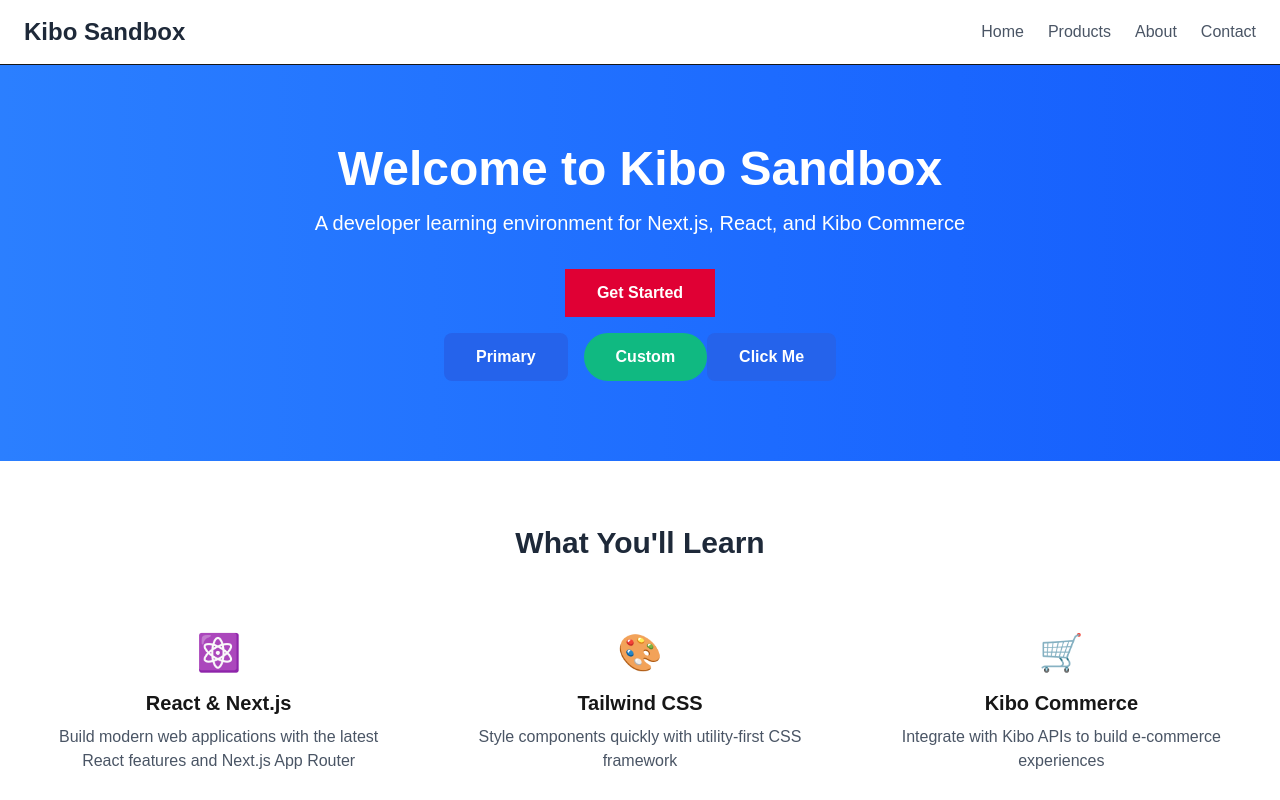
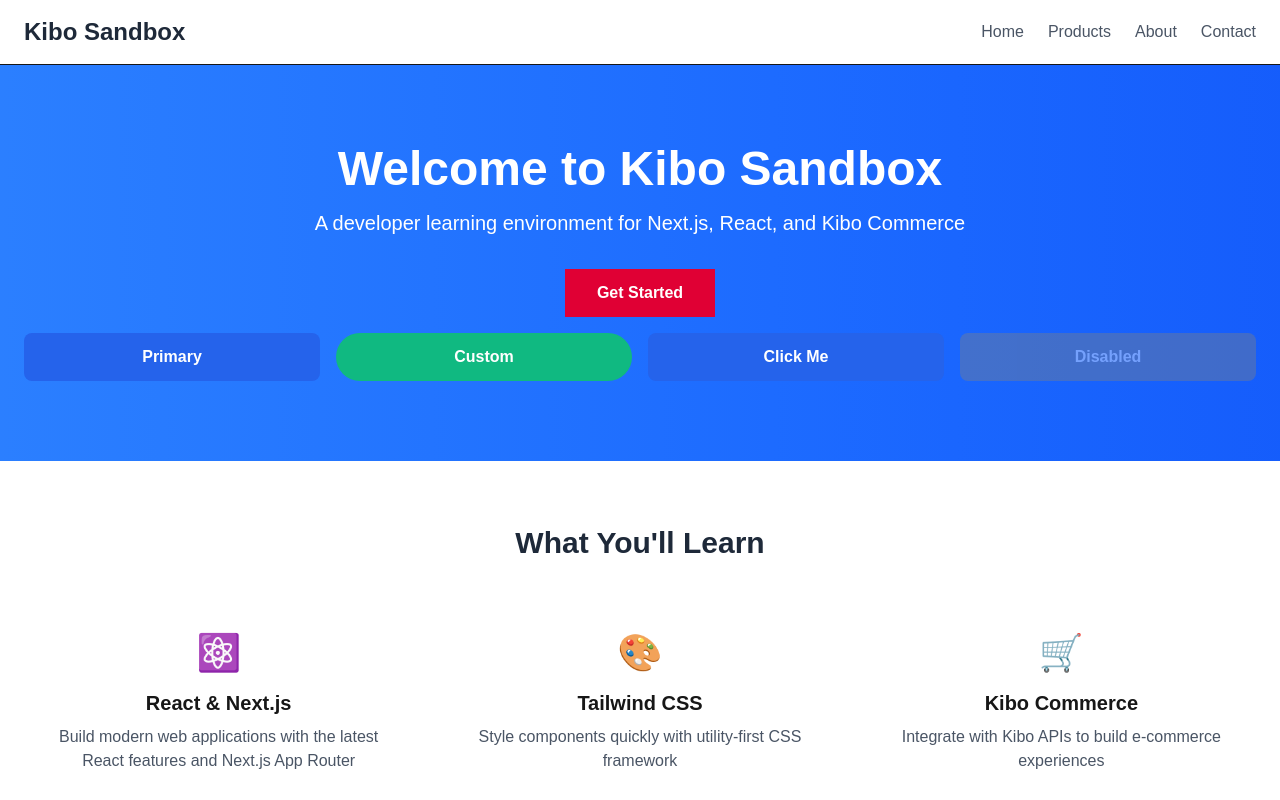
Before and after one commit to jeremymaloney/kibo-sandbox, a Next.js app: page / in a window 1280 px wide. Shown: the top 800 px of the page. Built offline with nearby package versions, Linux system fonts and the light colour scheme; no server answers.

Commit message:
add disabled state to button component

```diff
--- a/app/page.tsx
+++ b/app/page.tsx
@@ -93,8 +93,8 @@
             backgroundColor="#E00034"
             borderRadius="0px"
           />
-          <div className="mt-4">
-            <Button text="Primary" className="mr-4" />
+          <div className="mt-4 grid grid-cols-4 gap-4">
+            <Button text="Primary" />
             <Button
               text="Custom"
               backgroundColor="#10B981"
@@ -104,6 +104,7 @@
               text="Click Me"
               onClick={() => console.log("Button clicked!")}
             />
+            <Button text="Disabled" backgroundColor="gray" disabled={true} />
           </div>
         </div>
       </section>
--- a/components/Button.tsx
+++ b/components/Button.tsx
@@ -8,28 +8,37 @@
   borderRadius?: string;
   className?: string;
   onClick?: () => void;
+  disabled?: boolean;
 }
 
 export default function Button({
   text,
-  backgroundColor = '#2563EB',
-  borderRadius = '8px',
+  backgroundColor = "#2563EB",
+  borderRadius = "8px",
   className,
   onClick,
+  disabled = false,
 }: ButtonProps) {
-
   const style = {
     backgroundColor,
     borderRadius,
-    color: '#fff',
-    padding: '0.75rem 2rem',
+    color: "#fff",
+    padding: "0.75rem 2rem",
     fontWeight: 600,
-    border: 'none',
-    cursor: 'pointer',
+    border: "none",
+    cursor: disabled ? "not-allowed" : "pointer",
+    opacity: disabled ? 0.4 : 1,
   };
 
   return (
-    <button type="button" style={style} className={className} onClick={onClick}>
+    <button
+      type="button"
+      style={style}
+      className={className}
+      onClick={disabled ? undefined : onClick}
+      disabled={disabled}
+      aria-disabled={disabled}
+    >
       {text}
     </button>
   );
```
